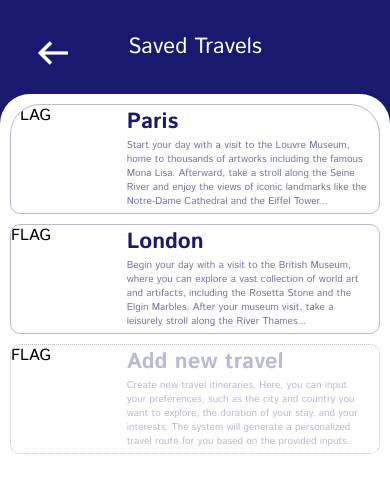
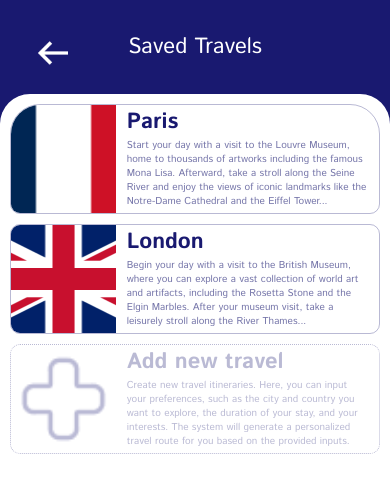
Before and after one commit to Raza-LIV/2024-travel-ai, a React (Vite) app in the folder packages/frontend/: page /saved in a window 390 px wide. Shown: the top 492 px of the page. Built offline with nearby package versions, Linux system fonts and the light colour scheme.

Commit message:
feat: Add posisbility to give image in props to MobileTravelItem

```diff
--- a/packages/frontend/src/components/MobileTravelItem/MobileTravelItem.tsx
+++ b/packages/frontend/src/components/MobileTravelItem/MobileTravelItem.tsx
@@ -29,6 +29,12 @@ export const MobileTravelItem = ({
   generatedTravelText,
   flagTravel,
 }: IProps) => {
+  const chooseFlag: React.CSSProperties = {
+    backgroundImage: `url(${flagTravel})`,
+    backgroundSize: "cover",
+    backgroundPosition: "center",
+  };
+
   return (
     <div
       className={css([
@@ -37,7 +43,7 @@ export const MobileTravelItem = ({
         isAdd ? add : notAdd,
       ])}
     >
-      <div className={flag}>FLAG</div>
+      <div className={flag} style={chooseFlag}></div>
       <div className={content}>
         <div className={css([isAdd ? addColor : labelColor, labelTravel])}>
           {label}
--- a/packages/frontend/src/pages/SavedTravels/SavedTravels.tsx
+++ b/packages/frontend/src/pages/SavedTravels/SavedTravels.tsx
@@ -8,6 +8,8 @@ import {
   travels,
 } from "./SavedTravels.styled";
 import paris from "../../assets/icons/Paris.png";
+import london from "../../assets/icons/London.png";
+import add from "../../assets/icons/AddTravel.png";
 
 export const SavedTravels = () => {
   // const { windowSize } = useGetWidth();
@@ -31,12 +33,14 @@ export const SavedTravels = () => {
           isFirst={false}
           isAdd={false}
           generatedTravelText="Begin your day with a visit to the British Museum, where you can explore a vast collection of world art and artifacts, including the Rosetta Stone and the Elgin Marbles. After your museum visit, take a leisurely stroll along the River Thames..."
+          flagTravel={london}
         />
         <MobileTravelItem
           label="Add new travel"
           isFirst={false}
           isAdd={true}
           generatedTravelText="Create new travel itineraries. Here, you can input your preferences, such as the city and country you want to explore, the duration of your stay, and your interests. The system will generate a personalized travel route for you based on the provided inputs."
+          flagTravel={add}
         />
       </div>
     </div>
```
